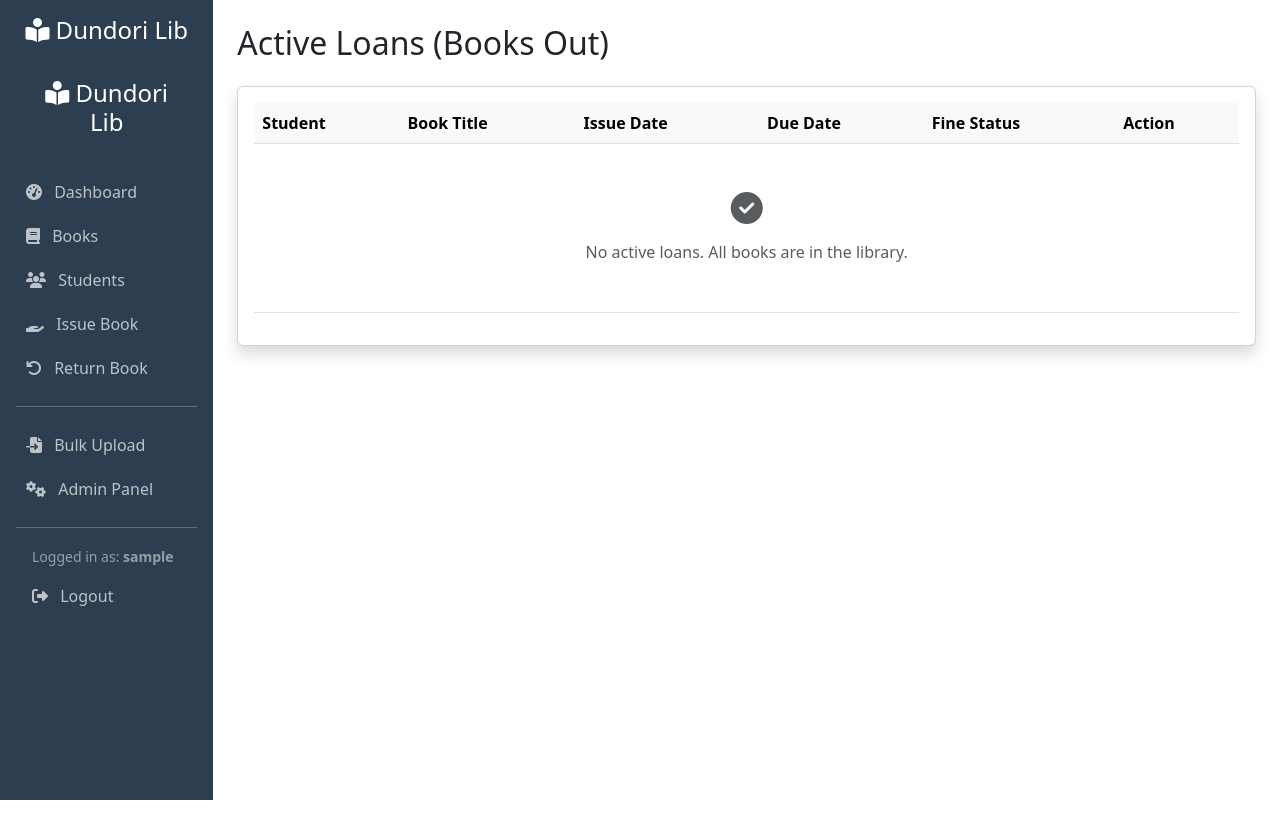
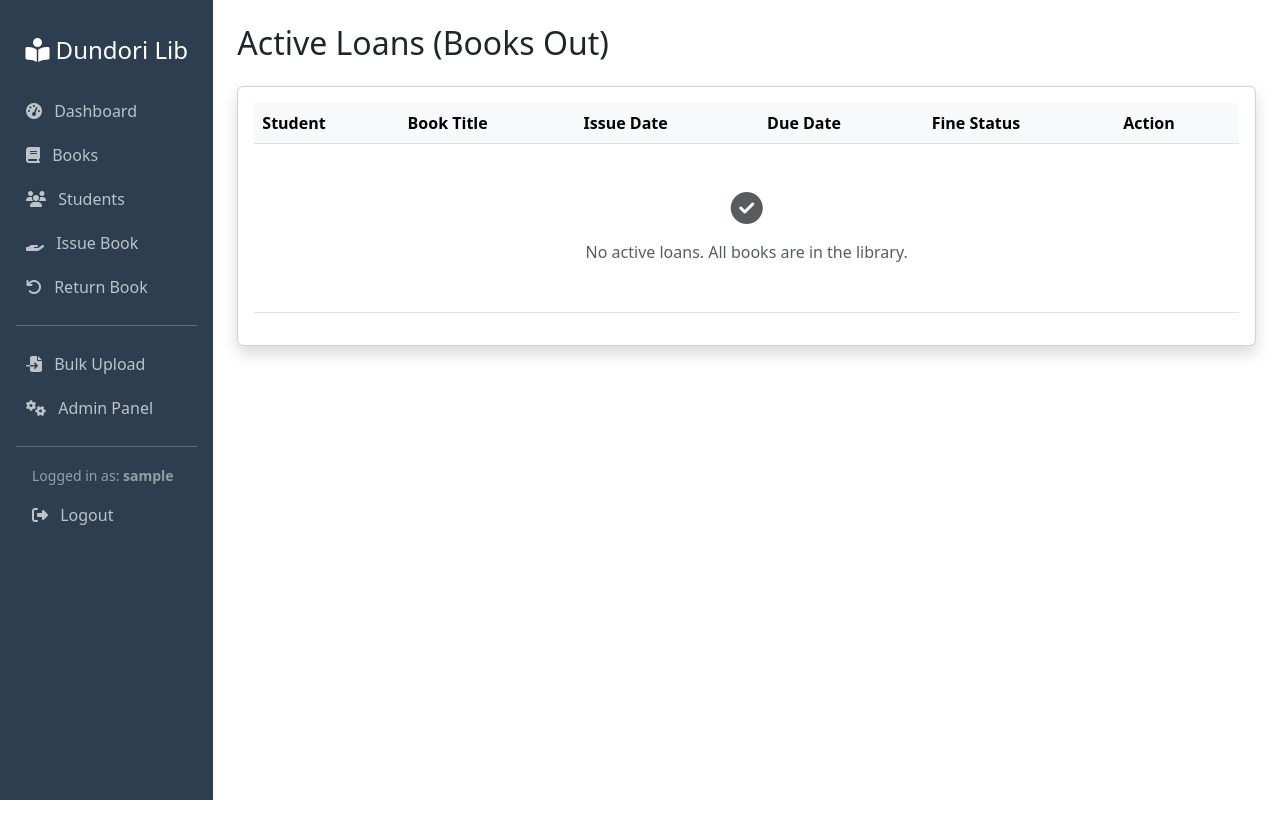
Before and after one commit to ga603/Digital-Library-System, a Django app: page /return/ in a window 1280 px wide. Shown: the top 840 px of the page. Run offline with Django 5.2, Linux system fonts and the light colour scheme; the visitor is signed in with stand-in values (Sample User, id 1); data that the repository does not hold is empty.

Commit message:
Updated index.html and polished frontend

```diff
--- a/dundori_library/templates/catalog/base.html
+++ b/dundori_library/templates/catalog/base.html
@@ -19,11 +19,11 @@
 <div class="container-fluid">
     <div class="row">
         <nav class="col-md-2 d-none d-md-block sidebar p-3">
-            <h4 class="text-center mb-4"><i class="fas fa-book-reader"></i> Dundori Lib</h4>
 
-<h4 class="text-center mb-4">
-    <a href="{% url 'index' %}" class="text-decoration-none text-white">
-        <i class="fas fa-book-reader"></i> Dundori Lib
+
+<h4 class="text-center mb-4"><a href="{% url 'index' %}" class="text-decoration-none text-white"></a><i class="fas fa-book-reader"></i> Dundori Lib
+
+
     </a>
 </h4>
            <ul class="nav flex-column">
```
